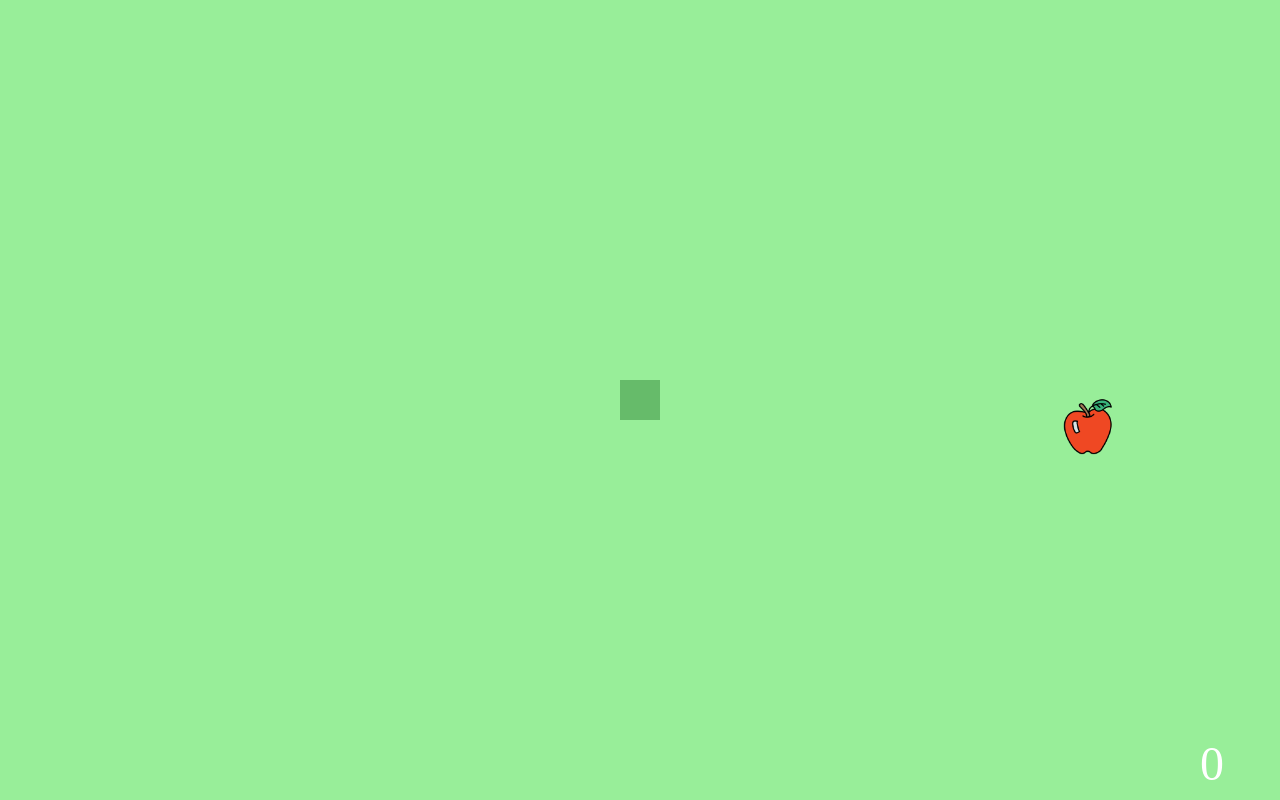
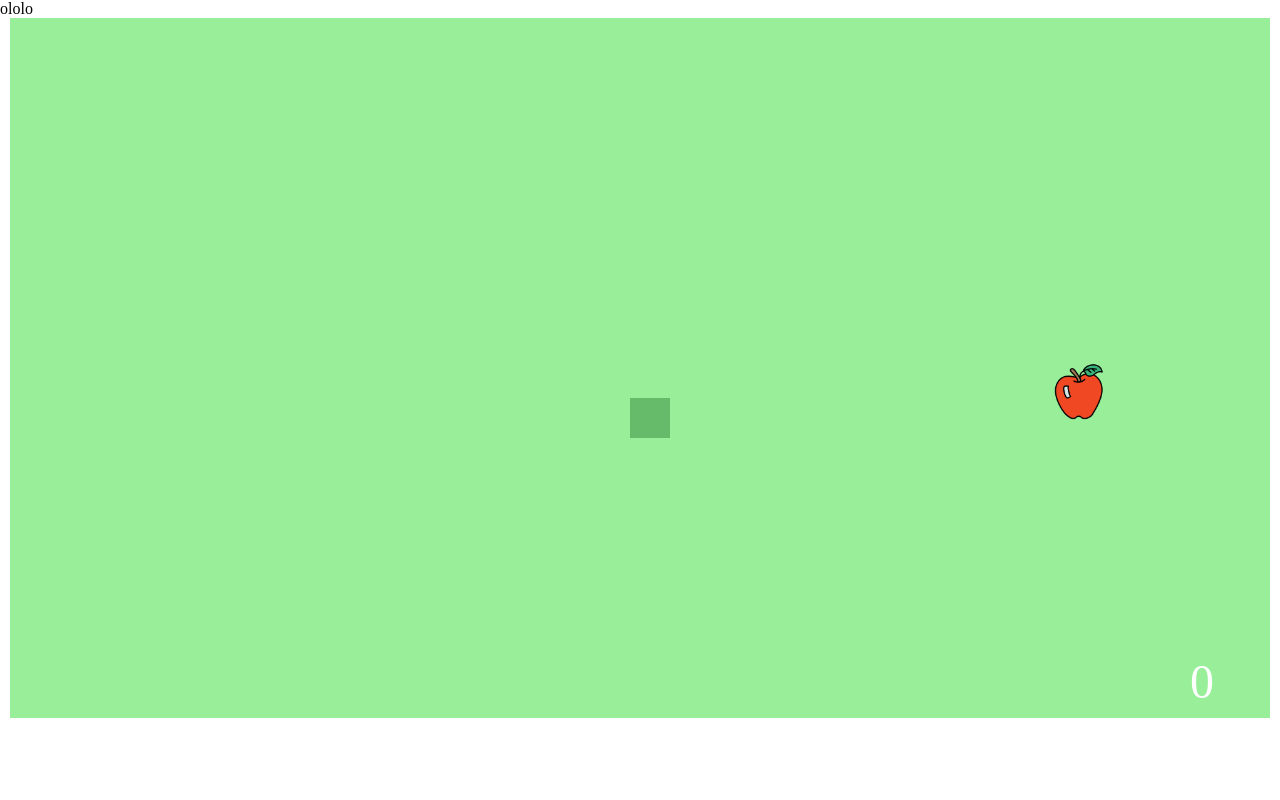
Before and after one commit to korotkir/snake, a plain HTML site: page index.html in a window 1280 px wide. Drawn offline with Linux system fonts and the light colour scheme.

Commit message:
add WASD

```diff
--- a/css/style.css
+++ b/css/style.css
@@ -5,6 +5,22 @@
 
 #canvas {
   background-color: #98ee99;
-  display: block;
+  display: flex;
+  align-items: flex-end;
 }
-/*# sourceMappingURL=style.css.map */
+
+.main {
+  display: flex;
+  flex-direction: column;
+}
+
+.gameSettings {
+  display: flex;
+  align-items: flex-start;
+}
+
+.game {
+  display: flex;
+  justify-content: center;
+  align-items: flex-end;
+}
--- a/index.html
+++ b/index.html
@@ -9,7 +9,12 @@
     <title>Змейка</title>
 </head>
 <body>
-    <canvas id="canvas">Ваш браузер не поддерживается!</canvas>
+    <div class="main">
+        <div class="gameSettings">ololo</div>
+        <div class="game">
+            <canvas id="canvas">Ваш браузер не поддерживается!</canvas>
+        </div>
+    </div>
     <script src="js/app.js"></script>
 </body>
 </html>
--- a/js/app.js
+++ b/js/app.js
@@ -1,8 +1,8 @@
 // Подключение canvas
 const canvas = document.getElementById('canvas')
 const ctx = canvas.getContext('2d')
-canvas.width = window.innerWidth // Указываем ширину окна
-canvas.height = window.innerHeight // Указываем высоту окна
+canvas.width = window.innerWidth - 20// Указываем ширину окна
+canvas.height = window.innerHeight - 100 // Указываем высоту окна
 let snakeSize = 40 // Ширина и высота змейки
 
 let score = 0 // Начальное количество баллов
@@ -33,6 +33,7 @@ function food() {
 }
 
 document.addEventListener('keydown', KeyDownHandler, false) // Клавиша клавиатуры зажата (и отпущена)
+document.addEventListener('keydown', KeyDownHandlerWASD, false) // Клавиша клавиатуры зажата (и отпущена)
 document.addEventListener('touchstart', function (e) { TouchStart(e)}) // Начало касания
 document.addEventListener('touchmove', function (e) { TouchMove(e)}) // движение пальца
 document.addEventListener('touchend', function (e) {TouchEnd(e)}) // Конец касания
@@ -105,6 +106,18 @@ function KeyDownHandler(e) {
     }else if(e.keyCode == 37 && rightPress == false){
         keyActivation(false,false,true,false)
     }else if(e.keyCode == 39 && leftPress == false){
+        keyActivation(false,false,false,true)
+    }
+}
+
+function KeyDownHandlerWASD(e) {
+    if(e.keyCode == 87 && downPress == false) {
+        keyActivation(true,false,false,false)
+    }else if(e.keyCode == 83 && upPress == false){
+        keyActivation(false,true,false,false)
+    }else if(e.keyCode == 65 && rightPress == false){
+        keyActivation(false,false,true,false)
+    }else if(e.keyCode == 68 && leftPress == false){
         keyActivation(false,false,false,true)
     }
 }
```
Also changed, not shown: 1 other file.
